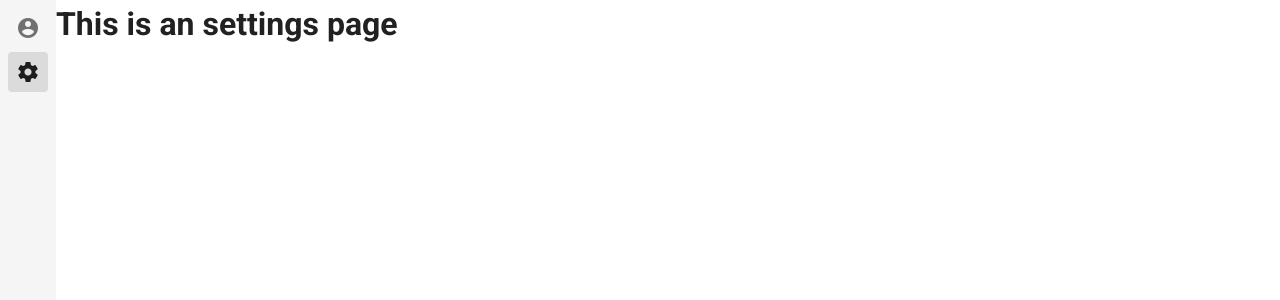
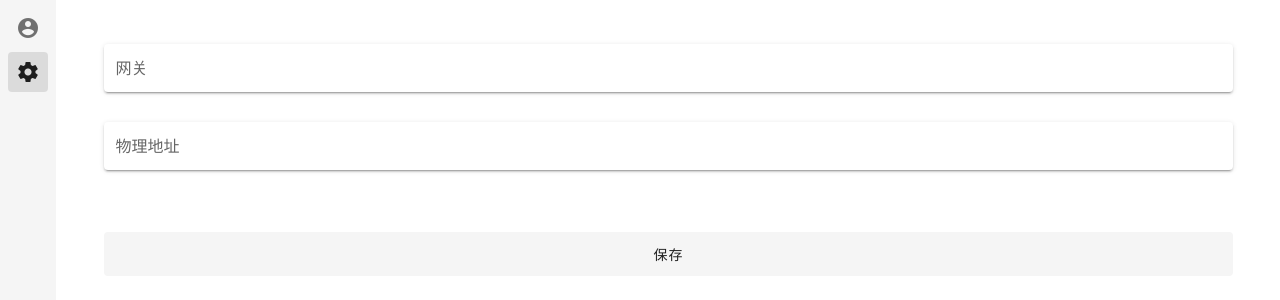
Before and after one commit to shensven/kmxy-lan, a Vue app: page /settings in a window 1280 px wide. Shown: the top 300 px of the page. Built offline with nearby package versions, Linux system fonts and the light colour scheme.

Commit message:
fix: minor UI update

```diff
--- a/src/views/Account.vue
+++ b/src/views/Account.vue
@@ -3,18 +3,22 @@
     <v-container>
       <v-row>
         <v-col class="mt-8 ml-4 mr-4">
-          <v-text-field label="username" dense></v-text-field>
-          <v-text-field label="password" dense class="mt-4"></v-text-field>
-          <v-btn large depressed width="100%" class="mt-8">Login</v-btn>
+          <v-text-field label="用户名" solo></v-text-field>
+          <v-text-field label="密码" solo></v-text-field>
+          <v-btn
+            width="100%"
+            class="mt-8"
+            large
+            depressed
+            :loading="loading"
+            :disabled="loading"
+            @click="loader = 'loading'"
+            >登录</v-btn
+          >
 
           <v-checkbox
-            label="Remember password"
+            label="记住密码"
             v-model="rememberPassword"
-            hide-details
-          ></v-checkbox>
-          <v-checkbox
-            label="Auto Login"
-            v-model="autoLogin"
             hide-details
           ></v-checkbox>
         </v-col>
@@ -28,7 +32,17 @@ export default {
   name: 'Account',
   data: () => ({
     rememberPassword: false,
-    autoLogin: false
-  })
+    loading: false
+  }),
+  watch: {
+    loader() {
+      const l = this.loader
+      this[l] = !this[l]
+
+      setTimeout(() => (this[l] = false), 3000)
+
+      this.loader = null
+    }
+  }
 }
 </script>
--- a/src/views/Settings.vue
+++ b/src/views/Settings.vue
@@ -1,5 +1,74 @@
 <template>
-  <div class="about">
-    <h1 class="user-select-none">This is an settings page</h1>
-  </div>
+  <v-form>
+    <v-container>
+      <v-row>
+        <v-col class="mt-8 ml-4 mr-4">
+          <v-text-field
+            label="网关"
+            solo
+            persistent-hint
+            :hint="hintGateway"
+            v-model="gateway"
+            @keyup.enter="persist"
+          ></v-text-field>
+          <v-text-field
+            label="物理地址"
+            solo
+            persistent-hint
+            :hint="hintMac"
+            v-model="mac"
+            @keyup.enter="persist"
+          ></v-text-field>
+          <v-btn width="100%" class="mt-8" large depressed @click="persist"
+            >保存</v-btn
+          >
+        </v-col>
+      </v-row>
+    </v-container>
+  </v-form>
 </template>
+
+<script>
+export default {
+  name: 'Settings',
+  data: () => ({
+    gateway: '',
+    mac: '',
+    hintGateway: '',
+    hintMac: ''
+  }),
+  mounted() {
+    if (localStorage.gateway) {
+      this.hintGateway = localStorage.gateway
+    }
+    if (localStorage.mac) {
+      this.hintMac = localStorage.mac
+    }
+  },
+  watch: {
+    // gateway(newGateway) {
+    //   localStorage.gateway = newGateway
+    // }
+  },
+  methods: {
+    persist() {
+      if (this.gateway.length > 0 && this.mac.length > 0) {
+        localStorage.gateway = this.gateway
+        localStorage.mac = this.mac
+        this.hintGateway = this.gateway
+        this.hintMac = this.mac
+        this.gateway = ''
+        this.mac = ''
+      } else if (this.gateway.length > 0) {
+        localStorage.gateway = this.gateway
+        this.hintGateway = this.gateway
+        this.gateway = ''
+      } else if (this.mac.length > 0) {
+        localStorage.mac = this.mac
+        this.hintMac = this.mac
+        this.mac = ''
+      }
+    }
+  }
+}
+</script>
```
